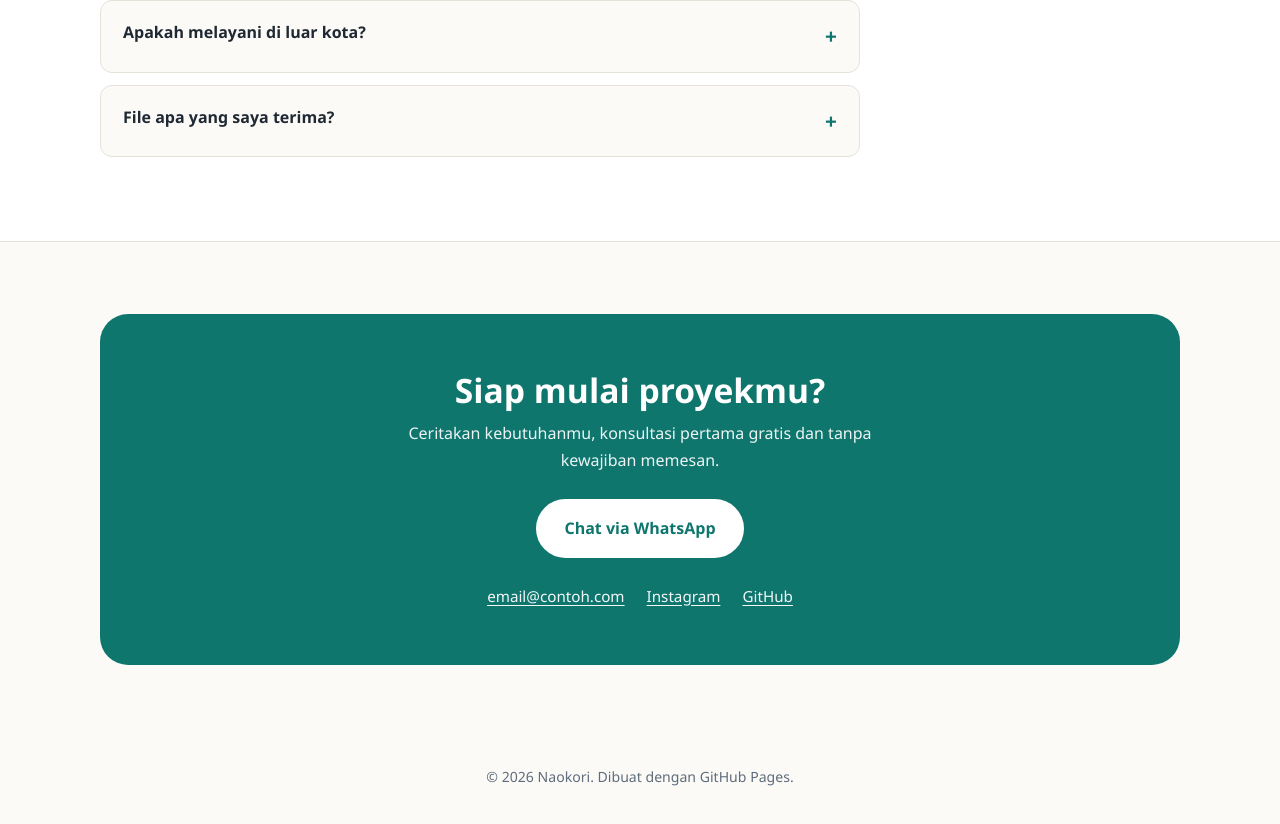
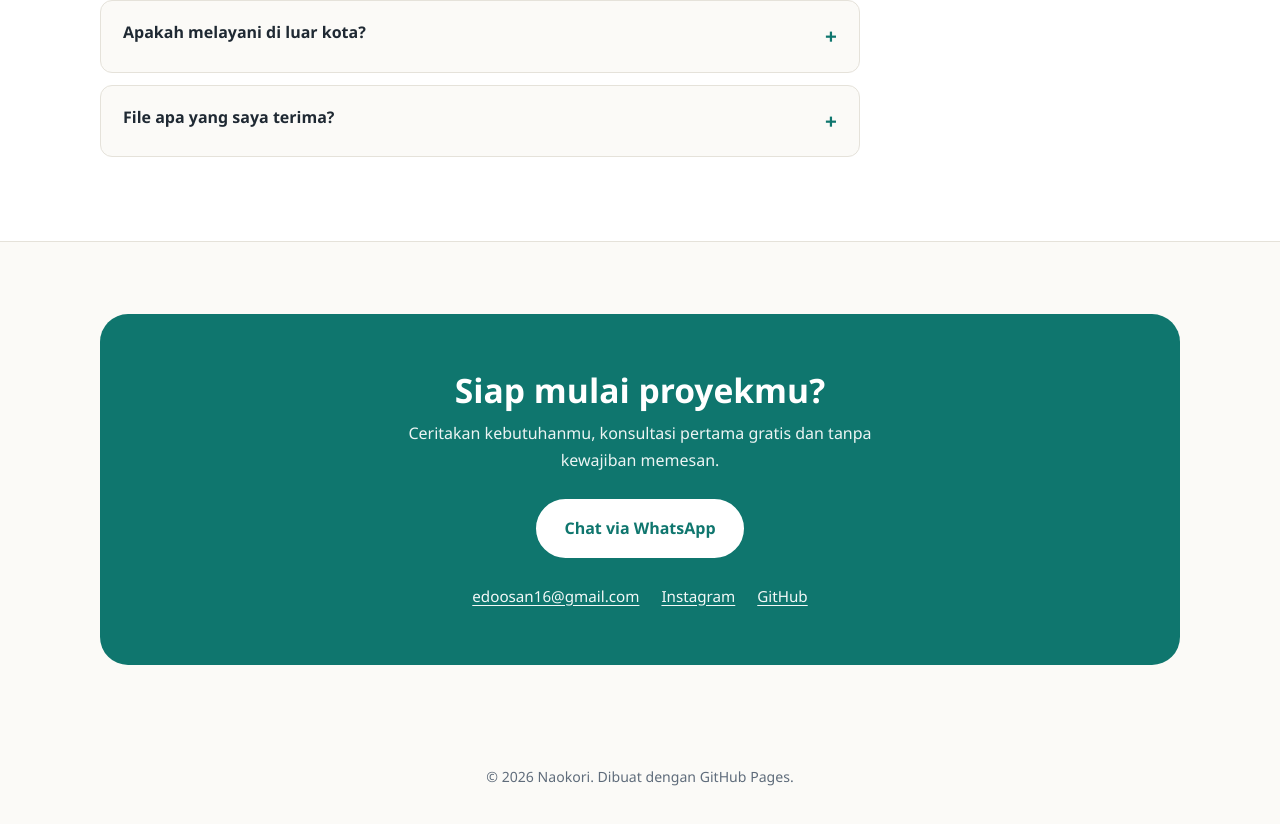
Before and after one commit to Naokori16/Naokori16.github.io, a plain HTML site: page index.html in a window 1280 px wide. Shown: the part 4362-5186 px from the top of the page. Drawn offline with Linux system fonts and the light colour scheme.

Commit message:
Update index.html

```diff
--- a/index.html
+++ b/index.html
@@ -408,7 +408,7 @@
           <p>Ceritakan kebutuhanmu, konsultasi pertama gratis dan tanpa kewajiban memesan.</p>
           <a class="btn wa-link" href="#" target="_blank" rel="noopener">Chat via WhatsApp</a>
           <div class="links">
-            <a href="mailto:edoosan16@contoh.com">email@contoh.com</a>
+            <a href="mailto:edoosan16@gmail.com">edoosan16@gmail.com</a>
             <a href="https://www.instagram.com/naokori16_id/" target="_blank" rel="noopener">Instagram</a>
             <a href="https://github.com/Naokori16" target="_blank" rel="noopener">GitHub</a>
           </div>
```
